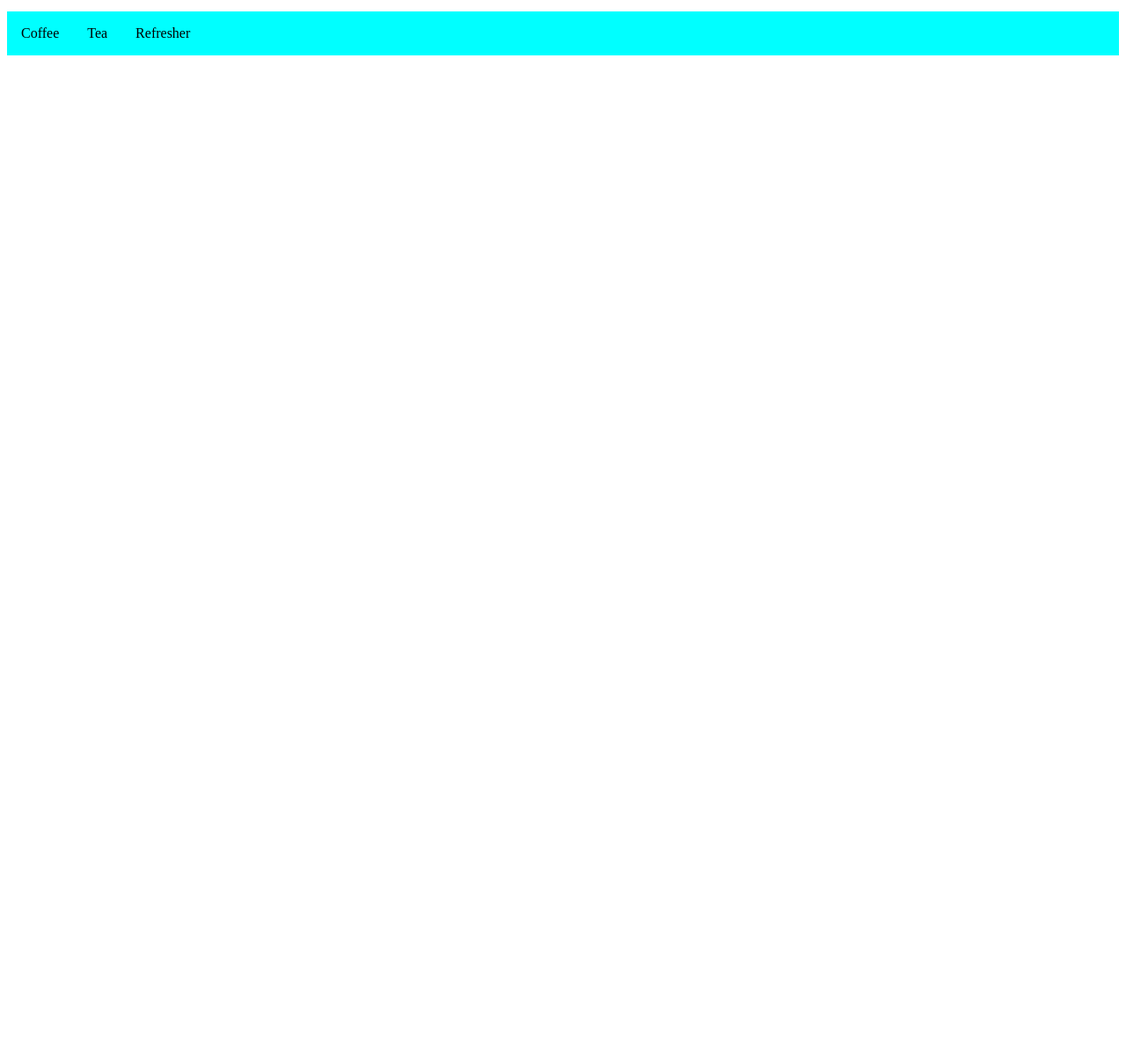
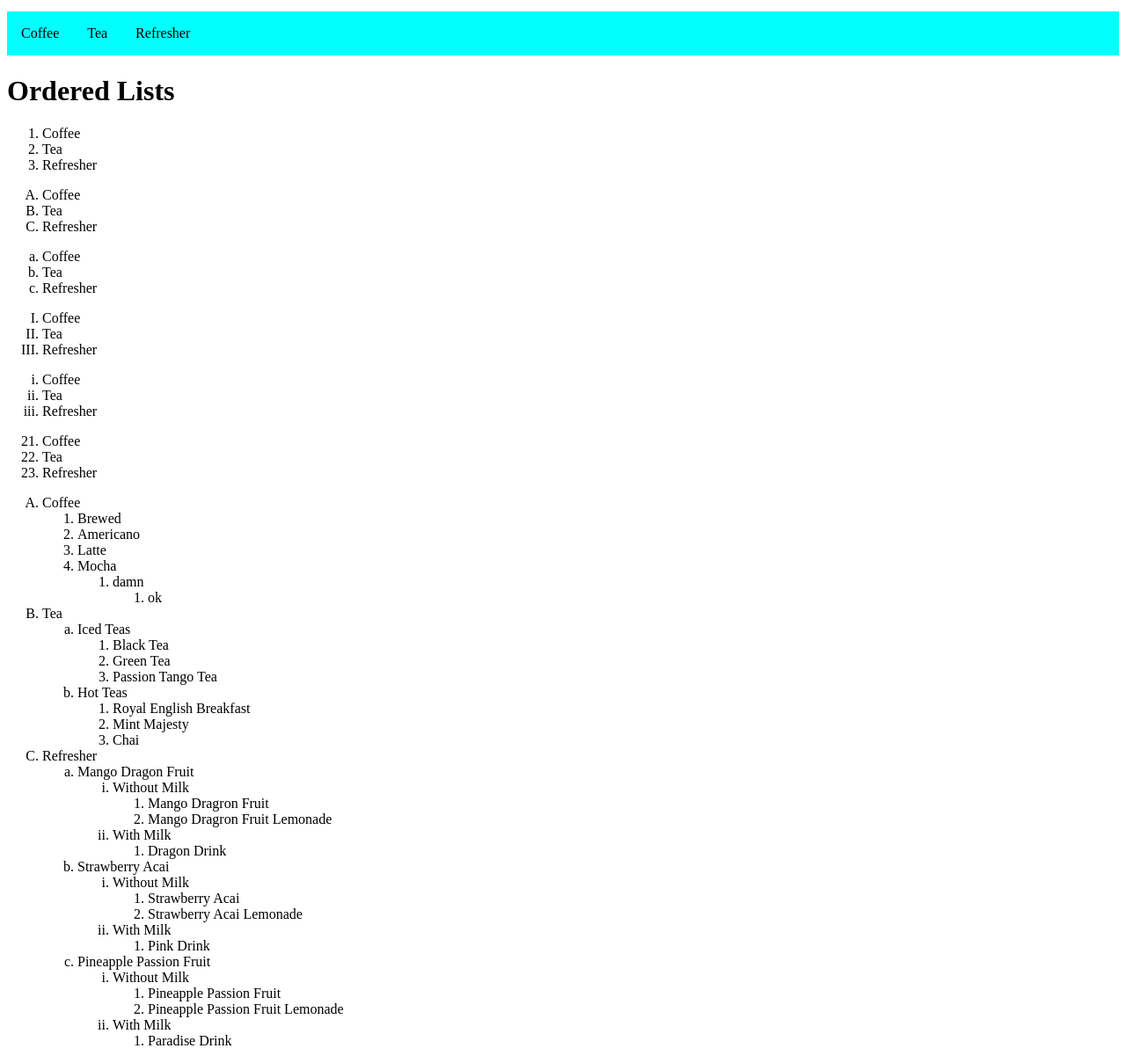
Before and after one commit to RicardoVelasquez1980/HTML-Projects, a plain HTML site: page lists/index.html in a window 1280 px wide. Shown: the part 1433-2642 px from the top of the page at 88% size. Before the commit the page ends 1504 px from the top, so only its background shows below. Drawn offline with Linux system fonts and the light colour scheme.

Commit message:
Learned About Lists:

```diff
--- a/lists/index.html
+++ b/lists/index.html
@@ -54,7 +54,7 @@
         </dl>
 
         <h1>Unodered Lists</h1>
-        <!-- "list-style-type" Is Used To Change The Marker For Unordered Lists -->
+        <!-- "list-style-type" Attribute Is Used To Change The Marker For Unordered Lists -->
 
         <!-- This Is The Default Unordered List Marker -->
         <ul style = "list-style-type: disc">
@@ -189,6 +189,154 @@
 
         </ul>
 
+        <h1>Ordered Lists</h1>
+
+        <!-- "type" Attribute Is Used To Change The Marker -->
+
+        <!-- Numbered List, It Is Like This By Default -->
+        <ol type = "1">
+            <li>Coffee</li>
+            <li>Tea</li>
+            <li>Refresher</li>
+
+        </ol>
+
+        <!-- Capital Letter List -->
+        <ol type="A">
+            <li>Coffee</li>
+            <li>Tea</li>
+            <li>Refresher</li>
+
+        </ol>
+
+        <!-- Lowercase Letter List-->
+        <ol type="a">
+            <li>Coffee</li>
+            <li>Tea</li>
+            <li>Refresher</li>
+
+        </ol>
+
+        <!-- Captial Roman Numerals List -->
+        <ol type="I">
+            <li>Coffee</li>
+            <li>Tea</li>
+            <li>Refresher</li>
+
+        </ol>
+
+        <!-- Lowercase Roman Numerals List -->
+        <ol type="i">
+            <li>Coffee</li>
+            <li>Tea</li>
+            <li>Refresher</li>
+
+        </ol>
+
+        <!-- You Can Control Where A List Starts Counting From -->
+        <ol start  = "21">
+            <li>Coffee</li>
+            <li>Tea</li>
+            <li>Refresher</li>
+
+        </ol>
+
+        <!-- Nested Lists Are Always Numbered Unless Otherwise Specified -->
+        <ol type = "A">
+            <li>Coffee</li>
+            <ol>
+                <li>Brewed</li>
+                <li>Americano</li>
+                <li>Latte</li>
+                <li>Mocha</li>
+
+                <ol>
+                    <li>damn</li>
+                    <ol>
+                        <li>ok</li>
+                    </ol>
+                </ol>
+
+            </ol>
+
+            <li>Tea</li>
+            <ol type = "a">
+                <li>Iced Teas</li>
+                <ol>
+                    <li>Black Tea</li>
+                    <li>Green Tea</li>
+                    <li>Passion Tango Tea</li>
+
+                </ol>
+
+                <li>Hot Teas</li>
+                <ol>
+                    <li>Royal English Breakfast</li>
+                    <li>Mint Majesty</li>
+                    <li>Chai</li>
+
+                </ol>
+
+            </ol>
+
+            <li>Refresher</li>
+            <ol type = "a">
+                <li>Mango Dragon Fruit</li>
+                <ol type = "i">
+                    <li>Without Milk</li>
+                    <ol>
+                        <li>Mango Dragron Fruit</li>
+                        <li>Mango Dragron Fruit Lemonade</li>
+
+                    </ol>
+
+                    <li>With Milk</li>
+                    <ol>
+                        <li>Dragon Drink</li>
+
+                    </ol>
+
+                </ol>
+
+                <li>Strawberry Acai</li>
+                <ol type = "i">
+                    <li>Without Milk</li>
+                    <ol>
+                        <li>Strawberry Acai</li>
+                        <li>Strawberry Acai Lemonade</li>
+
+                    </ol>
+
+                    <li>With Milk</li>
+                    <ol>
+                        <li>Pink Drink</li>
+
+                    </ol>
+
+                </ol>
+
+
+                <li>Pineapple Passion Fruit</li>
+                <ol type = "i">
+                    <li>Without Milk</li>
+                    <ol>
+                        <li>Pineapple Passion Fruit</li>
+                        <li>Pineapple Passion Fruit Lemonade</li>
+
+                    </ol>
+
+                    <li>With Milk</li>
+                    <ol>
+                        <li>Paradise Drink</li>
+
+                    </ol>
+
+                </ol>
+
+            </ol>
+
+        </ol>
+
     </body>
 
 </html>
```
